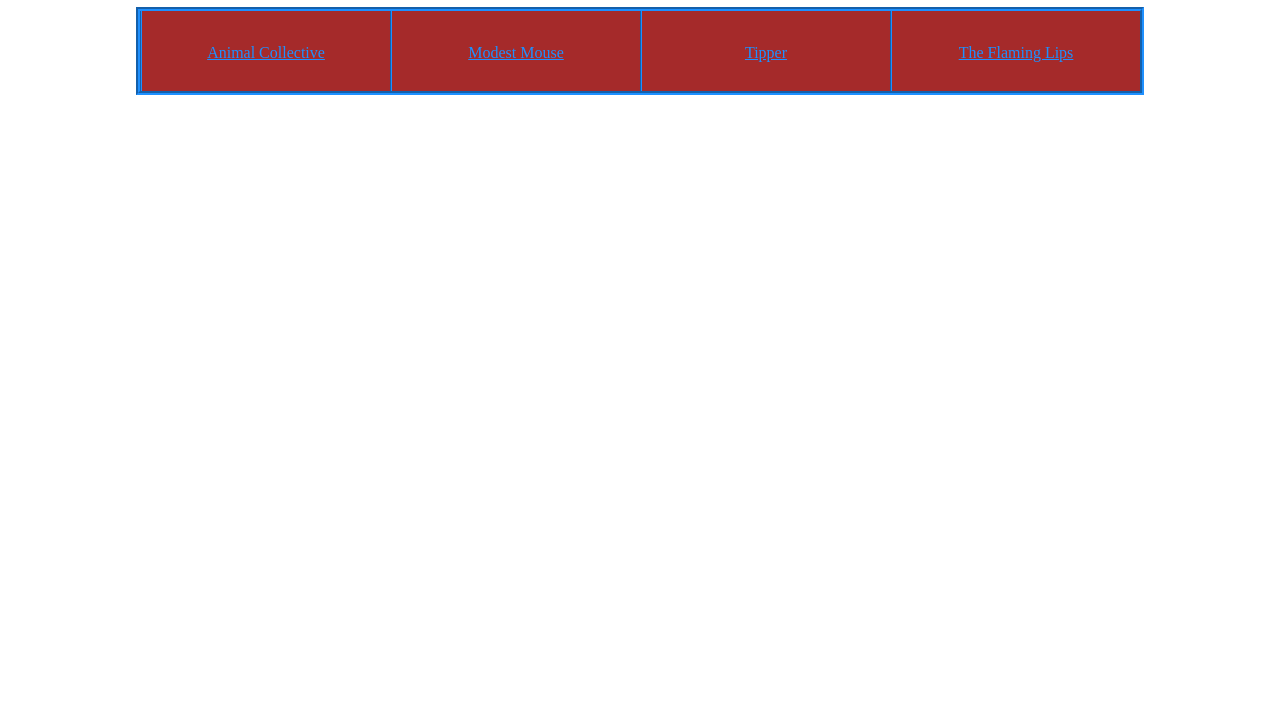
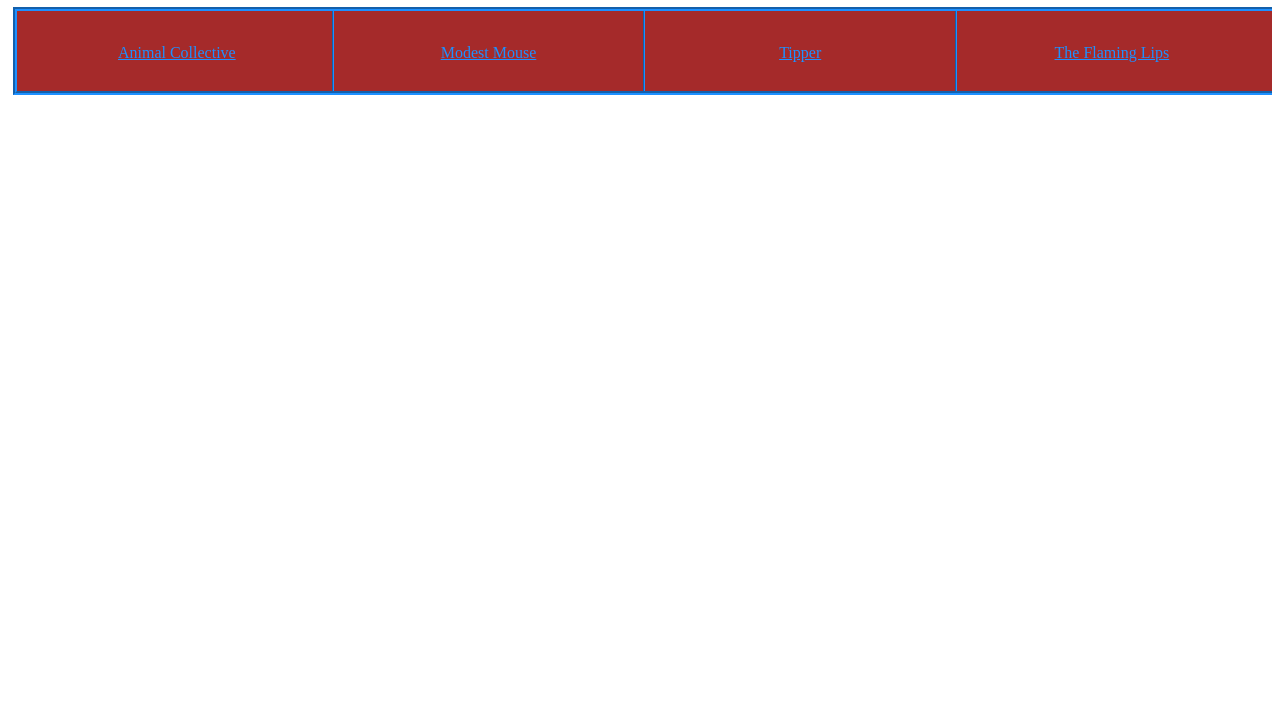
Before and after one commit to samphillips1879/Interactive-Navigation, a plain HTML site: page index.html in a window 1280 px wide. Shown: the part 73-800 px from the top of the page. Drawn offline with Linux system fonts and the light colour scheme.

Commit message:
now with 100% bar width that is also stable, nav bar does not widen when a link is clicked

```diff
--- a/index.html
+++ b/index.html
@@ -13,7 +13,7 @@
 			<li><a href="ttp://www.myanimalhome.net/#/">Animal Collective</a></li>
 			<li><a href="ttp://modestmouse.com/">Modest Mouse</a></li>
 			<li><a href="ttp://tippermusic.net/">Tipper</a></li>
-			<li><a href="ttp://www.flaminglips.com/">The Flaming Lips</a></li>
+			<li id="farRight"><a href="ttp://www.flaminglips.com/">The Flaming Lips</a></li>
 		</ul>
 	</nav>
 </div>
--- a/navigation.css
+++ b/navigation.css
@@ -7,27 +7,48 @@ nav {
 nav ul {
 	background-color: brown;
 	list-style-type: none;
-	margin: auto;
+	margin: 0 5px 0 5px;
 	padding-top: 0;
 	padding-bottom: 5em;
-	text-align: center;
+	padding-left: 5px;
+	padding-right: 0;
+	/*text-align: center;*/
 	border: 4px groove dodgerblue;
-	padding-left: 0;
-	padding-right: 0;
-	width: 1000px;
+	width: 100%;
 }
 
-nav ul:active {
+/*nav ul:active {
 	width: 1010px;
+}*/
+
+ul:active {
+	margin-left: 0 0 0 0;
+	margin-right: 0;
+	padding-left: 0;
 }
 
 nav li {
-	float: left;
-	margin: auto;
-	width: 248px;
-	height: 3em;
+    float: left;
+    padding: 0;
+    /*margin: 0 5px;*/
+    /*margin-left: 5px;*/
+    margin-right: 0;
+    width: 24.5%;
+    height: 3em;
+    padding-top: 2em;
+     border-right: 2px groove dodgerblue;
+}
+
+#farRight {
+	border-right: none;
+}
+
+
+li:active {
+	padding: 0 5px;
+	position: relative;
 	padding-top: 2em;
-	border-left: 2px groove dodgerblue;
+	margin: 0;
 }
 
 h1 {
@@ -52,9 +73,3 @@ a:hover {
 li:hover {
 	background-color: aquamarine;
 }
-
-li:active {
-	padding: 0 5px 0 5px;
-	position: relative;
-	padding-top: 2em;
-}
```
